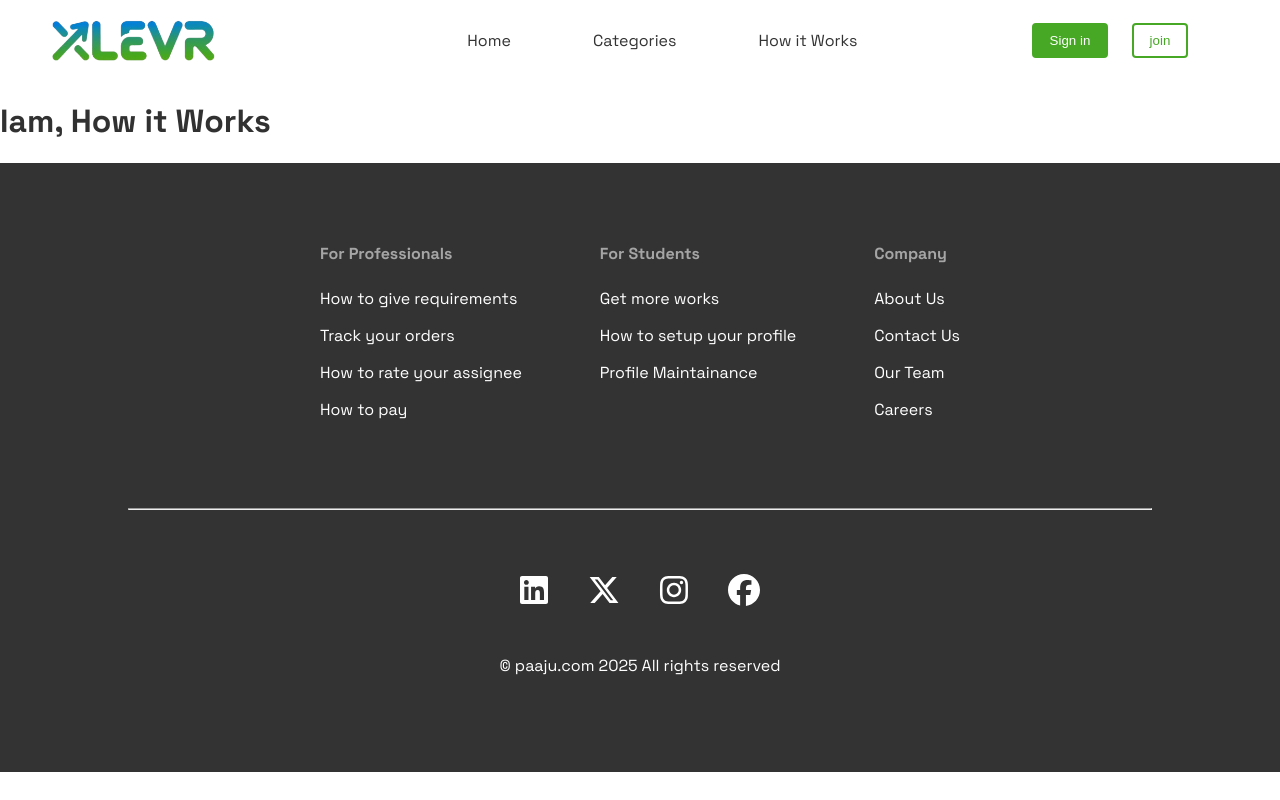
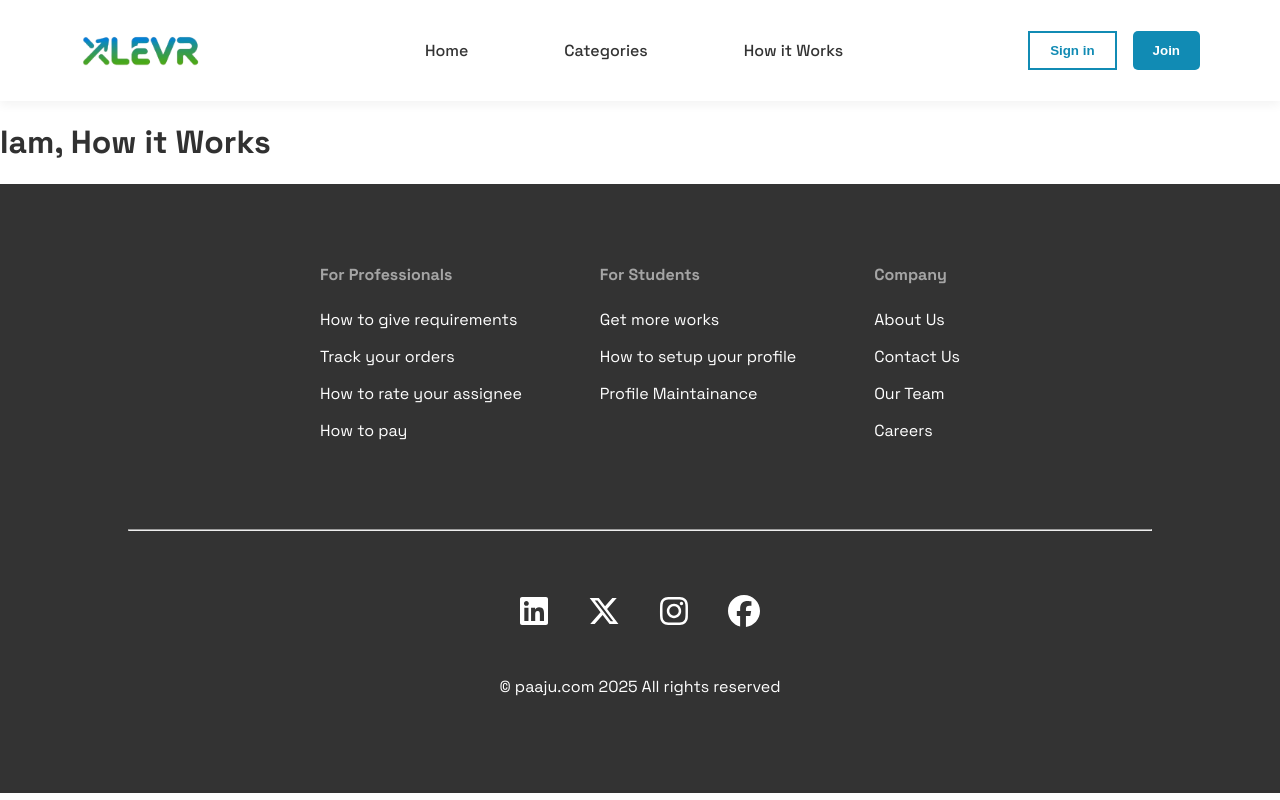
Before and after one commit to adhilbathali/xLevr-Online_Marketplace, a React (Vite) app in the folder front-end/: page /how-it-works in a window 1280 px wide. Built offline with nearby package versions, Linux system fonts and the light colour scheme; a web font is replaced by a local one.

Commit message:
update navbar
make navbar responsive

```diff
--- a/front-end/src/components/Navbar/Navbar.jsx
+++ b/front-end/src/components/Navbar/Navbar.jsx
@@ -1,24 +1,54 @@
-import Logo from '../../assets/Logo/xlevr.png'
-import styles from'./Navbar.module.css'
-import { Link } from 'react-router-dom'
+import { useState } from "react";
+import { Link } from "react-router-dom";
+import { FontAwesomeIcon } from "@fortawesome/react-fontawesome";
+import { faBars, faTimes } from "@fortawesome/free-solid-svg-icons";
+import Logo from "../../assets/Logo/xlevr.png";
+import styles from "./Navbar.module.css";
 
-export default function Navbar(){
-    return(
+export default function Navbar() {
+  const [menuOpen, setMenuOpen] = useState(false);
+
+  return (
     <nav className={styles.navbar}>
+      {/* Logo */}
       <div className={styles["logo-container"]}>
         <img src={Logo} alt="xlevr" className={styles["logo"]} />
       </div>
 
+      {/* Hamburger Menu Icon */}
+      <div
+  className={`${styles["menu-icon"]} ${menuOpen ? styles["white-icon"] : ""}`}
+  onClick={() => setMenuOpen(!menuOpen)}
+>
+  <FontAwesomeIcon icon={menuOpen ? faTimes : faBars} size="lg" />
+</div>
+
+
+      {/* Mobile Navigation */}
+      <div className={`${styles["mobile-nav"]} ${menuOpen ? styles.open : ""}`}>
+        <ul className={styles["mobile-list"]} onClick={() => setMenuOpen(false)}>
+          <li><Link to="/">Home</Link></li>
+          <li><Link to="/categories">Categories</Link></li>
+          <li><Link to="/how-it-works">How it Works</Link></li>
+          <li className={styles["cta-mobile"]}>
+            <button className={styles["sign-in"]}>Sign in</button>
+            <button className={styles["join"]}>Join</button>
+          </li>
+        </ul>
+      </div>
+
+      {/* Desktop Navigation */}
       <ul className={styles["navbar-list"]}>
         <li><Link to="/">Home</Link></li>
         <li><Link to="/categories">Categories</Link></li>
         <li><Link to="/how-it-works">How it Works</Link></li>
       </ul>
 
+      {/* CTA Buttons */}
       <div className={styles["cta"]}>
         <button className={styles["sign-in"]}>Sign in</button>
-                <button className={styles["join"]}>join</button>
+        <button className={styles["join"]}>Join</button>
       </div>
     </nav>
-    )
+  );
 }
--- a/front-end/src/components/Navbar/Navbar.module.css
+++ b/front-end/src/components/Navbar/Navbar.module.css
@@ -1,74 +1,155 @@
-nav.navbar{
+/* Navbar Container */
+.navbar {
     display: flex;
     justify-content: space-between;
     align-items: center;
-    width: 100%;
-    height: 5rem;
+    padding: 1.5rem 5rem;
+    background-color: #fff;
+    box-shadow: 0px 4px 10px rgba(0, 0, 0, 0.05);
+    position: relative;
+    z-index: 1000;
   }
 
-div.logo-container{
+  /* Logo */
+  .logo-container {
+    display: flex;
+    align-items: center;
+  }
+
+  .logo {
+    width: 120px;
+  }
+
+  /* Desktop Navigation */
+  .navbar-list {
+    display: flex;
+    list-style: none;
+    gap: 6rem;
+    justify-content: space-around;
+  }
+
+  .navbar-list li a {
+    text-decoration: none;
+    color: #333;
+    font-weight: 500;
+    transition: color 0.3s ease;
+  }
+
+  .navbar-list li a:hover {
+    color: #118BB4;
+  }
+
+  /* CTA Buttons */
+  .cta {
+    display: flex;
+    gap: 1rem;
+  }
+
+  .sign-in,
+  .join {
+    padding: 10px 20px;
+    border: none;
+    cursor: pointer;
+    font-weight: bold;
+    transition: 0.15s;
+  }
+
+  .sign-in {
+    background: none;
+    color: #118BB4;
+    border: 2px solid #118BB4;
+  }
+
+  .sign-in:active{
+    background-color: #118BB4;
+    color: white;
+  }
+
+  .join {
+    background: #118BB4;
+    color: white;
+    border-radius: 5px;
+  }
+
+  .join:active{
+    background-color: #1f6177;
+  }
+
+  /* Hamburger Menu Icon */
+  .menu-icon {
+    display: none;
+    cursor: pointer;
+    font-size: 24px;
+  }
+
+  /* Mobile Navigation */
+  .mobile-nav {
+    position: fixed;
+    top: 0;
+    left: -100%;
+    width: 100%;
+    height: 100%;
+    background: #333;
+    color: white;
     display: flex;
     justify-content: center;
     align-items: center;
-    height: 50px;
-    padding: 0.2rem 0;
-    margin: 0 3rem;
+    flex-direction: column;
+    transition: left 0.5s ease-in-out;
   }
 
-.logo{
-    height: 100%;
-    width: auto;
+  .mobile-nav.open {
+    left: 0;
   }
 
-nav ul{
-    display: flex;
-    justify-content: space-around;
-    align-items: center;
-    width: 40%;
+  .mobile-list {
+    list-style: none;
+    text-align: center;
   }
 
-nav ul li{
-    list-style-type: none;
+  .mobile-list li {
+    margin: 20px 0;
   }
 
-nav ul a{
+  .mobile-list li a {
+    color: white;
+    font-size: 24px;
     text-decoration: none;
-    color: #333;
   }
 
-nav div.cta{
-    width: 180px;
+  .cta-mobile {
     display: flex;
-    justify-content: space-around;
-    align-items: center;
-    margin-right: 5rem;
+    flex-direction: column;
+    gap: 1rem;
   }
 
-.sign-in{
-    border: none;
-    padding: 0.5rem 1rem;
-    background-color: #46A824;
-    color: white;
-    border-radius: 4px;
-    border: 2px solid #46A824;
-    transition: 0.15s;
+  .menu-icon {
+    display: none;
+    cursor: pointer;
+    font-size: 24px;
+    color: #333; /* Default color */
+    transition: color 0.7s ease;
   }
 
-.sign-in:active{
-    background-color: #3E8E41;
+  /* Change color when mobile nav is open */
+  .white-icon {
+    color: white !important;
   }
 
-.join{
-    border: none;
-    padding: 0.5rem 1rem;
-    border: 2px solid #46A824;
-    background-color: white;
-    border-radius: 4px;
-    color: #46A824;
-    transition: 0.15s;
+  /* Responsive Design */
+  @media (max-width: 850px) {
+
+    .navbar{
+        padding: 1.5rem 3rem;
     }
 
-.join:active{
-    background-color: #46A824;
-    color: white;
+    .navbar-list,
+    .cta {
+      display: none;
     }
+
+    .menu-icon {
+      display: block;
+      z-index: 100;
+    }
+  }
```
Also changed, not shown: front-end/package.json (+5 -4 lines), 1 other file (tests, documents, lock files or other folders). Lines whose indentation alone changed are shown as unchanged.
